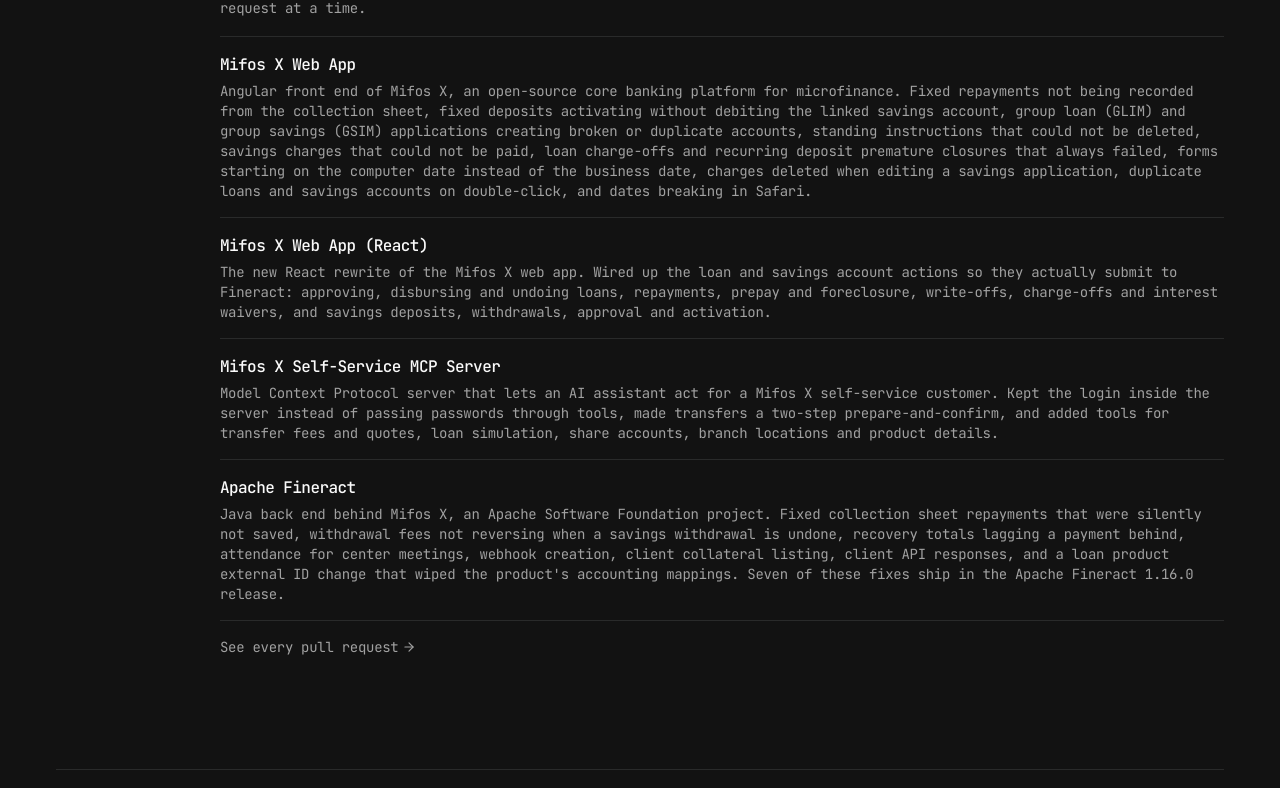
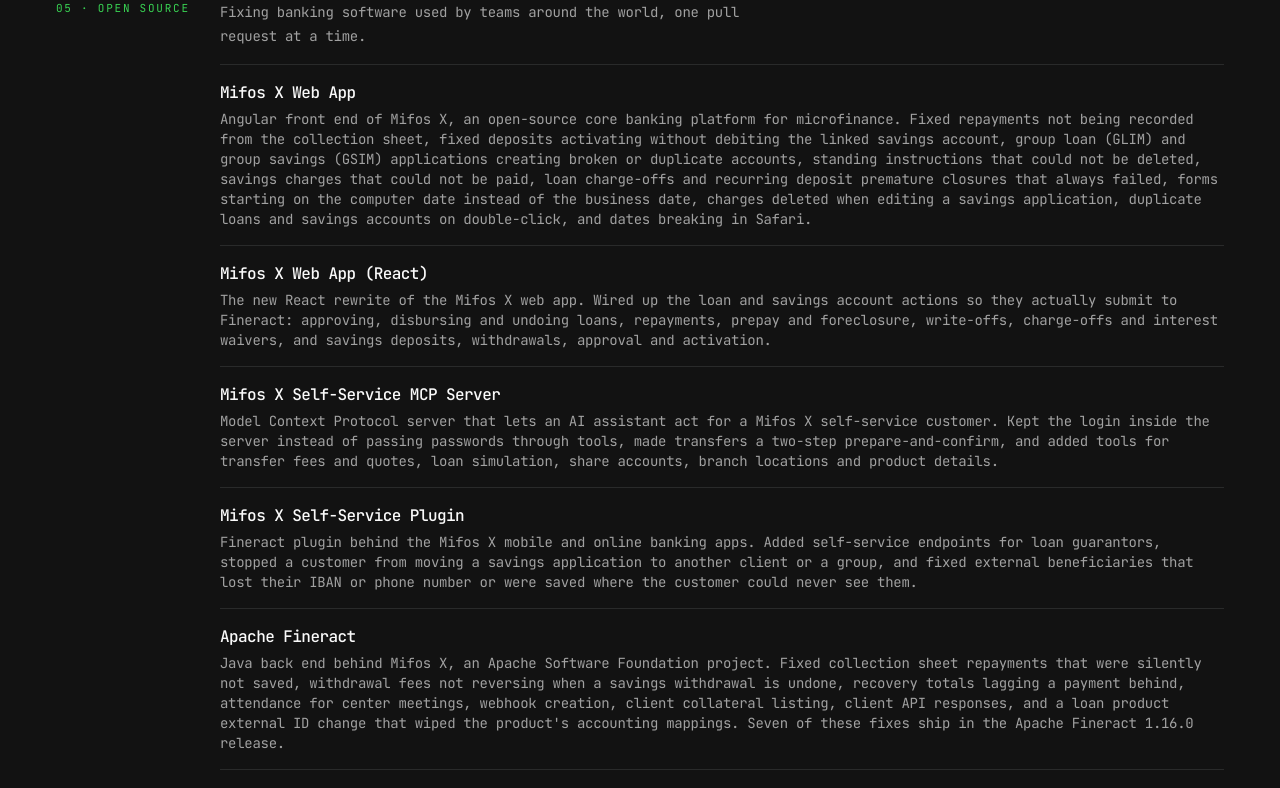
Before and after one commit to samchinmaya/portfolio, a Next.js app: page / in a window 1280 px wide. Shown: the part 1647-2435 px from the top of the page. Built offline with nearby package versions, Linux system fonts and the light colour scheme; no server answers.

Commit message:
Update open-source contributions: 81 merged PRs, self-service plugin

```diff
--- a/src/data/resume.tsx
+++ b/src/data/resume.tsx
@@ -55,7 +55,7 @@ export const DATA = {
   description:
     "Backend developer building toward quantitative development through C++, probability, and systems engineering. Currently building an n8n clone in TypeScript.",
   summary:
-    "I build backend systems and I am working toward quantitative development through C++, probability, algorithms, and careful systems engineering. I learn by rebuilding real products from scratch, which has taught me authentication, data modelling, file uploads, and API design. Right now I am building an [n8n clone](https://github.com/samchinmaya/n8n) with Bun, Elysia, PostgreSQL, and Drizzle ORM. I also contribute to open source: I have had 77 pull requests merged into [Mifos X](https://github.com/openMF/web-app), its new [React app](https://github.com/openMF/mifos-x-web-app-react), its [AI self-service server](https://github.com/openMF/mcp-mifosx-self-service), and [Apache Fineract](https://github.com/apache/fineract), the open-source core banking stack. I am looking for opportunities to learn from and contribute to a team.",
+    "I build backend systems and I am working toward quantitative development through C++, probability, algorithms, and careful systems engineering. I learn by rebuilding real products from scratch, which has taught me authentication, data modelling, file uploads, and API design. Right now I am building an [n8n clone](https://github.com/samchinmaya/n8n) with Bun, Elysia, PostgreSQL, and Drizzle ORM. I also contribute to open source: I have had 81 pull requests merged into [Mifos X](https://github.com/openMF/web-app), its new [React app](https://github.com/openMF/mifos-x-web-app-react), its [AI self-service server](https://github.com/openMF/mcp-mifosx-self-service) and [self-service plugin](https://github.com/openMF/selfservice-plugin), and [Apache Fineract](https://github.com/apache/fineract), the open-source core banking stack. I am looking for opportunities to learn from and contribute to a team.",
   avatarUrl: "/me.webp",
   skills,
   navbar: [
@@ -140,6 +140,15 @@ export const DATA = {
       technologies: ["Python", "MCP", "Pytest"],
     },
     {
+      title: "Mifos X Self-Service Plugin",
+      repo: "openMF/selfservice-plugin",
+      org: "openMF",
+      href: "https://github.com/openMF/selfservice-plugin/pulls?q=is%3Apr+author%3Asamchinmaya+is%3Amerged",
+      summary:
+        "Fineract plugin behind the Mifos X mobile and online banking apps. Added self-service endpoints for loan guarantors, stopped a customer from moving a savings application to another client or a group, and fixed external beneficiaries that lost their IBAN or phone number or were saved where the customer could never see them.",
+      technologies: ["Java", "Spring Boot", "Fineract"],
+    },
+    {
       title: "Apache Fineract",
       repo: "apache/fineract",
       org: "apache",
```
